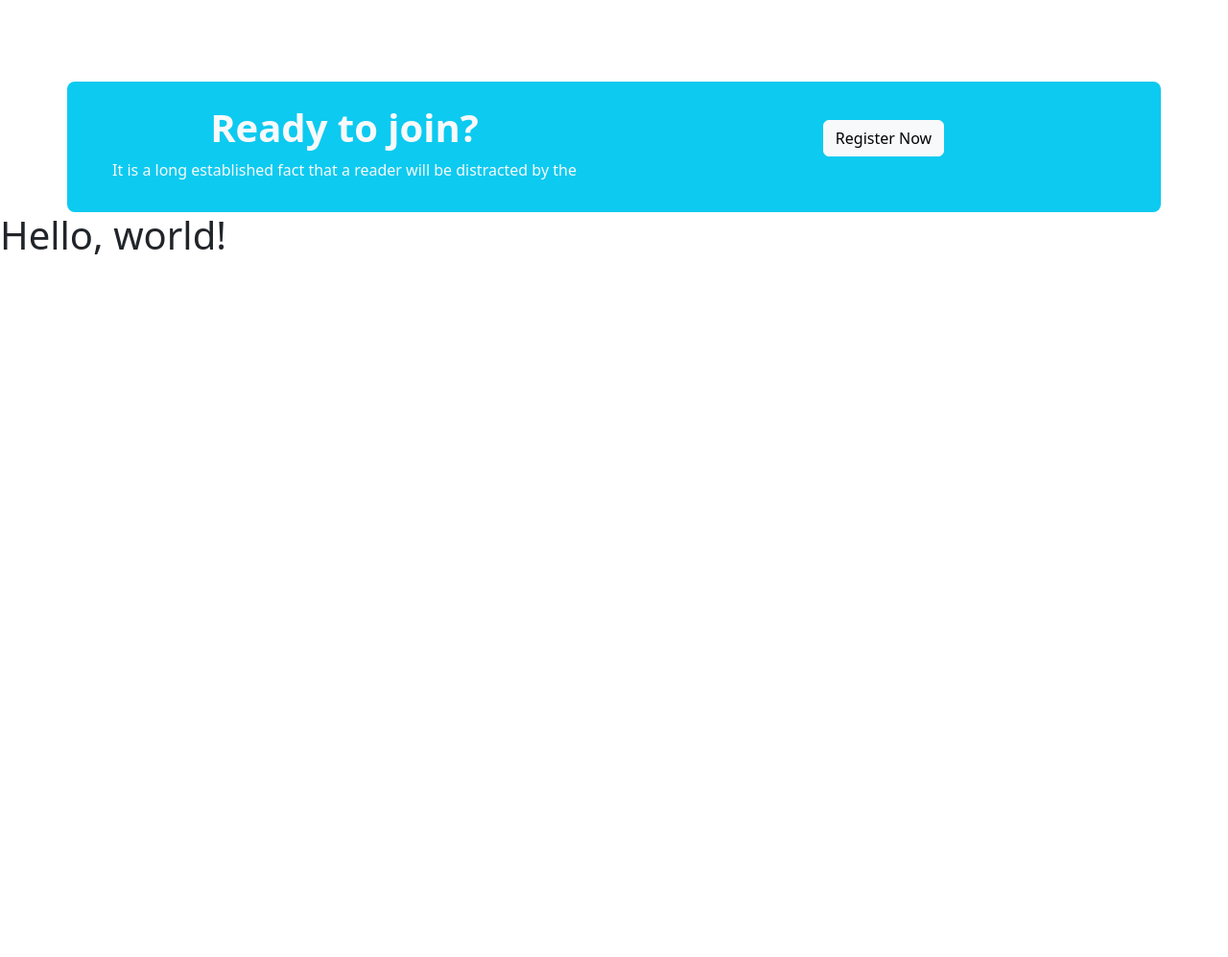
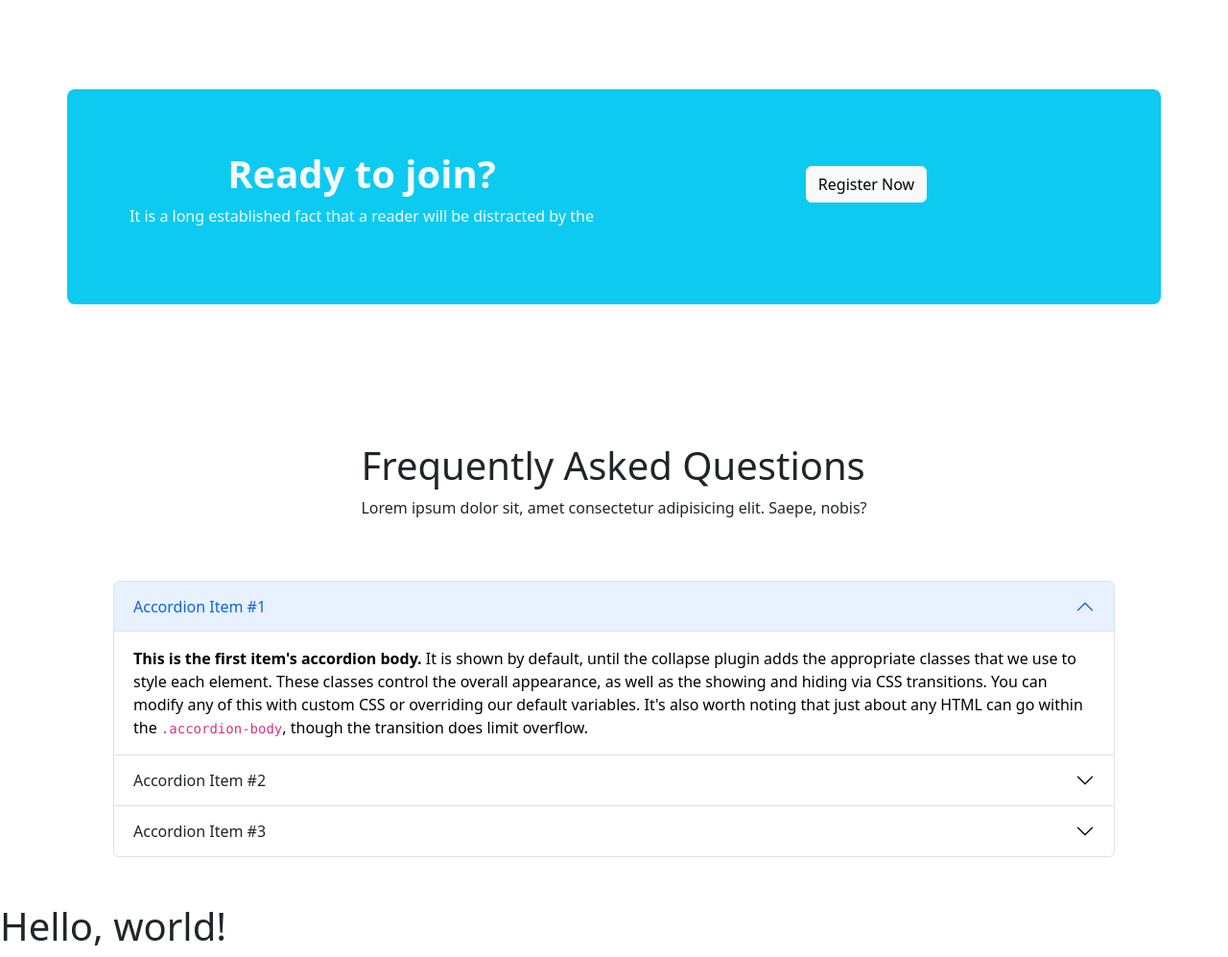
Before and after one commit to Shamimayesmin/Assignment-three-edTech, a plain HTML site: page index.html in a window 1280 px wide. Shown: the part 1811-2808 px from the top of the page at 96% size. Before the commit the page ends 2088 px from the top, so only its background shows below. Drawn offline with nearby package versions, Linux system fonts and the light colour scheme.

Commit message:
question section added

```diff
--- a/index.html
+++ b/index.html
@@ -183,7 +183,7 @@
 
     <!----------------- bonus section (ready to join) ------------>
     <section>
-        <div class="container text-center bg-info rounded-3">
+        <div class="container text-center bg-info rounded-3 p-5 mb-5">
             <div class="row row-cols-1 row-cols-lg-2 g-2">
                 <div class="col">
                     <div class="p-3 bg-info">
@@ -207,11 +207,13 @@
                                 <div class="modal-dialog">
                                 <div class="modal-content">
                                     <div class="modal-header">
-                                    <h5 class="modal-title" id="exampleModalLabel">Modal title</h5>
+                                    <h5 class="modal-title" id="exampleModalLabel">No More Tomorrow</h5>
                                     <button type="button" class="btn-close" data-bs-dismiss="modal" aria-label="Close"></button>
                                     </div>
                                     <div class="modal-body">
+                                    Don't let small minds convince you that your dreams are too big.
                                     Register in our programming course and fullfil your dreams.
+                                    We are here for you.
                                     </div>
                                     <div class="modal-footer">
                                     <button type="button" class="btn btn-secondary" data-bs-dismiss="modal">Close</button>
@@ -229,6 +231,51 @@
             </div>
           </div>
     </section>
+     <!------------------- Bouns section-two (Questions) -------------------->
+     <section class="container p-5 mt-5">
+        <div class=" d-grid justify-content-center align-items-center p-5">
+            <h1>Frequently Asked Questions</h1>
+            <p>Lorem ipsum dolor sit, amet consectetur adipisicing elit. Saepe, nobis?</p>
+        </div>
+        <div class="accordion" id="accordionExample">
+            <div class="accordion-item">
+              <h2 class="accordion-header" id="headingOne">
+                <button class="accordion-button" type="button" data-bs-toggle="collapse" data-bs-target="#collapseOne" aria-expanded="true" aria-controls="collapseOne">
+                  Accordion Item #1
+                </button>
+              </h2>
+              <div id="collapseOne" class="accordion-collapse collapse show" aria-labelledby="headingOne" data-bs-parent="#accordionExample">
+                <div class="accordion-body">
+                  <strong>This is the first item's accordion body.</strong> It is shown by default, until the collapse plugin adds the appropriate classes that we use to style each element. These classes control the overall appearance, as well as the showing and hiding via CSS transitions. You can modify any of this with custom CSS or overriding our default variables. It's also worth noting that just about any HTML can go within the <code>.accordion-body</code>, though the transition does limit overflow.
+                </div>
+              </div>
+            </div>
+            <div class="accordion-item">
+              <h2 class="accordion-header" id="headingTwo">
+                <button class="accordion-button collapsed" type="button" data-bs-toggle="collapse" data-bs-target="#collapseTwo" aria-expanded="false" aria-controls="collapseTwo">
+                  Accordion Item #2
+                </button>
+              </h2>
+              <div id="collapseTwo" class="accordion-collapse collapse" aria-labelledby="headingTwo" data-bs-parent="#accordionExample">
+                <div class="accordion-body">
+                  <strong>This is the second item's accordion body.</strong> It is hidden by default, until the collapse plugin adds the appropriate classes that we use to style each element. These classes control the overall appearance, as well as the showing and hiding via CSS transitions. You can modify any of this with custom CSS or overriding our default variables. It's also worth noting that just about any HTML can go within the <code>.accordion-body</code>, though the transition does limit overflow.
+                </div>
+              </div>
+            </div>
+            <div class="accordion-item">
+              <h2 class="accordion-header" id="headingThree">
+                <button class="accordion-button collapsed" type="button" data-bs-toggle="collapse" data-bs-target="#collapseThree" aria-expanded="false" aria-controls="collapseThree">
+                  Accordion Item #3
+                </button>
+              </h2>
+              <div id="collapseThree" class="accordion-collapse collapse" aria-labelledby="headingThree" data-bs-parent="#accordionExample">
+                <div class="accordion-body">
+                  <strong>This is the third item's accordion body.</strong> It is hidden by default, until the collapse plugin adds the appropriate classes that we use to style each element. These classes control the overall appearance, as well as the showing and hiding via CSS transitions. You can modify any of this with custom CSS or overriding our default variables. It's also worth noting that just about any HTML can go within the <code>.accordion-body</code>, though the transition does limit overflow.
+                </div>
+              </div>
+            </div>
+          </div>
+     </section>
 
 
 
```
